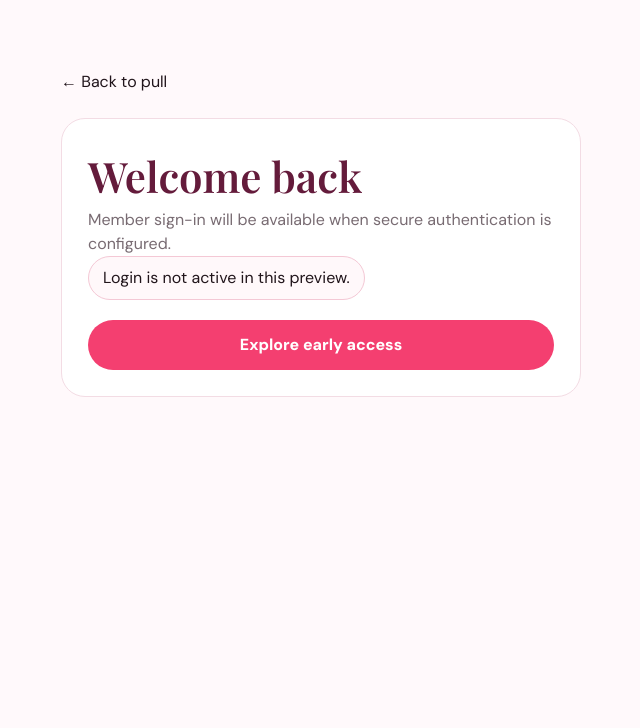
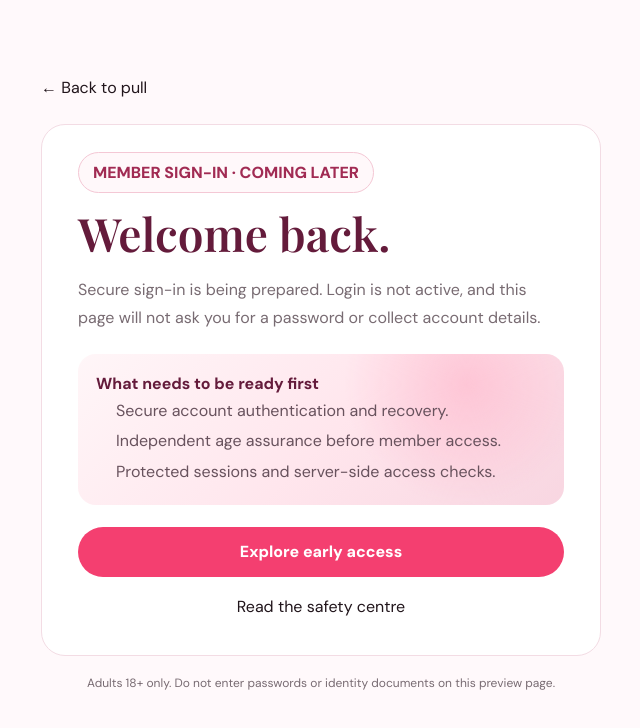
Before and after one commit to pullofficial/Pull, a Next.js app: page /login in a window 1280 px wide. Shown: the top 728 px of the page, without its empty margins (319-959 px from the left). Built offline with nearby package versions, Linux system fonts and the light colour scheme.

Commit message:
Improve secure sign-in coming-soon experience

```diff
--- a/app/login/page.tsx
+++ b/app/login/page.tsx
@@ -1 +1,25 @@
-export default function Login(){return <main className="container" style={{maxWidth:520,padding:'70px 0'}}><a href="/">← Back to pull</a><div className="feature" style={{marginTop:24}}><h1 className="serif" style={{fontSize:42,color:'#641b3b'}}>Welcome back</h1><p className="muted">Member sign-in will be available when secure authentication is configured.</p><p className="pill" style={{display:'inline-block'}}>Login is not active in this preview.</p><a className="btn btn-primary" href="/join" style={{display:'flex',marginTop:20}}>Explore early access</a></div></main>}
+export default function LoginPage() {
+  return (
+    <main className="container" style={{ maxWidth: 560, padding: "clamp(36px, 9vw, 76px) 0" }}>
+      <a href="/" aria-label="Back to Pull home">← Back to pull</a>
+      <section className="feature" style={{ marginTop: 24, padding: "clamp(22px, 5vw, 36px)" }}>
+        <span className="pill" style={{ color: "#a12b53", fontWeight: 800 }}>MEMBER SIGN-IN · COMING LATER</span>
+        <h1 className="serif" style={{ fontSize: "clamp(36px, 8vw, 46px)", color: "#641b3b", margin: "14px 0 8px" }}>Welcome back.</h1>
+        <p className="muted" style={{ lineHeight: 1.75 }}>Secure sign-in is being prepared. Login is not active, and this page will not ask you for a password or collect account details.</p>
+
+        <div className="hero-bg" style={{ borderRadius: 18, padding: 18, marginTop: 22 }}>
+          <strong style={{ color: "#641b3b" }}>What needs to be ready first</strong>
+          <ul style={{ color: "#68525d", lineHeight: 1.9, paddingLeft: 20, marginBottom: 0 }}>
+            <li>Secure account authentication and recovery.</li>
+            <li>Independent age assurance before member access.</li>
+            <li>Protected sessions and server-side access checks.</li>
+          </ul>
+        </div>
+
+        <a className="btn btn-primary" href="/join" style={{ display: "flex", justifyContent: "center", marginTop: 22 }}>Explore early access</a>
+        <a href="/safety" style={{ display: "block", textAlign: "center", marginTop: 18 }}>Read the safety centre</a>
+      </section>
+      <p className="muted" style={{ fontSize: 12, textAlign: "center", marginTop: 18 }}>Adults 18+ only. Do not enter passwords or identity documents on this preview page.</p>
+    </main>
+  );
+}
```
